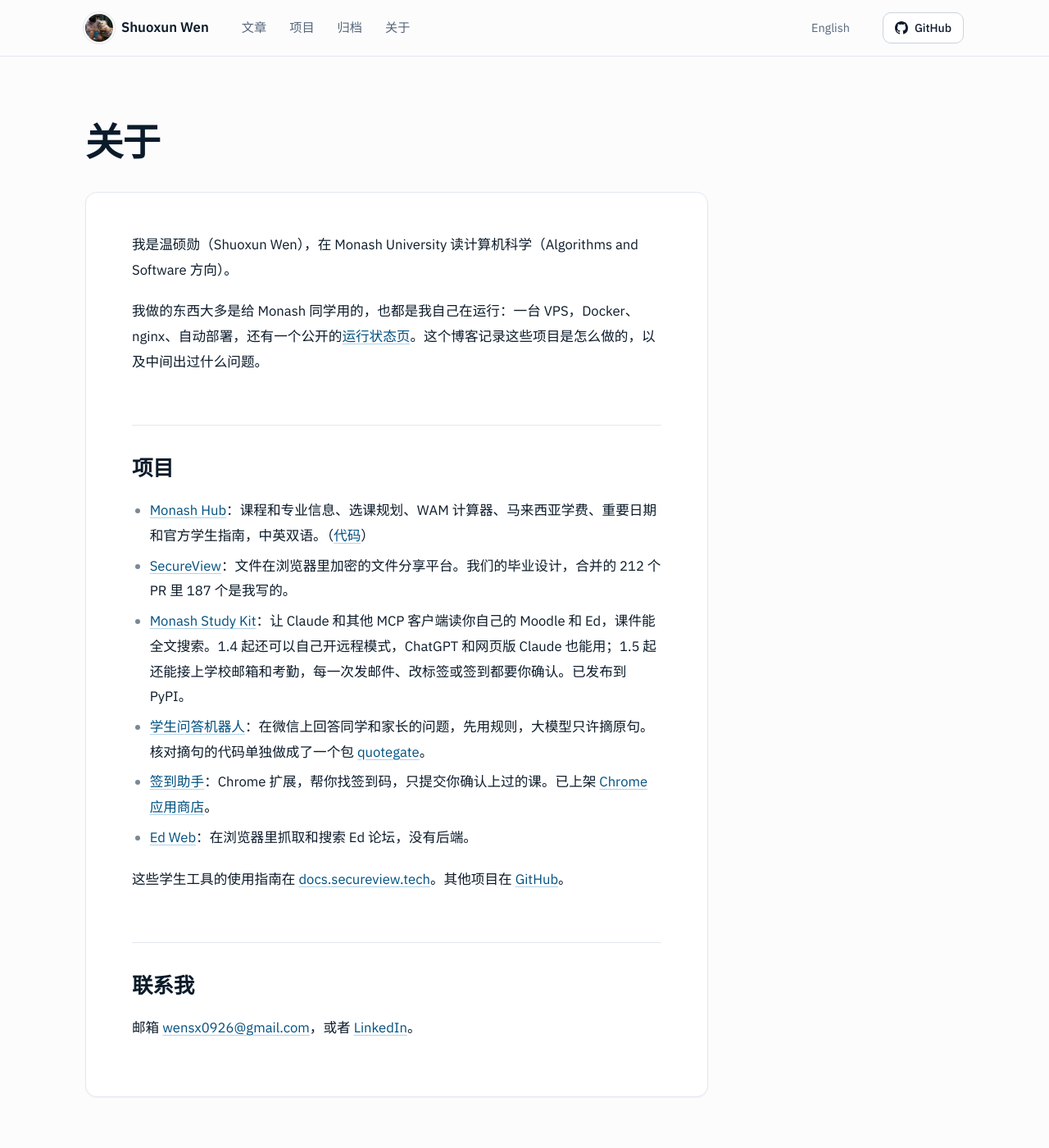
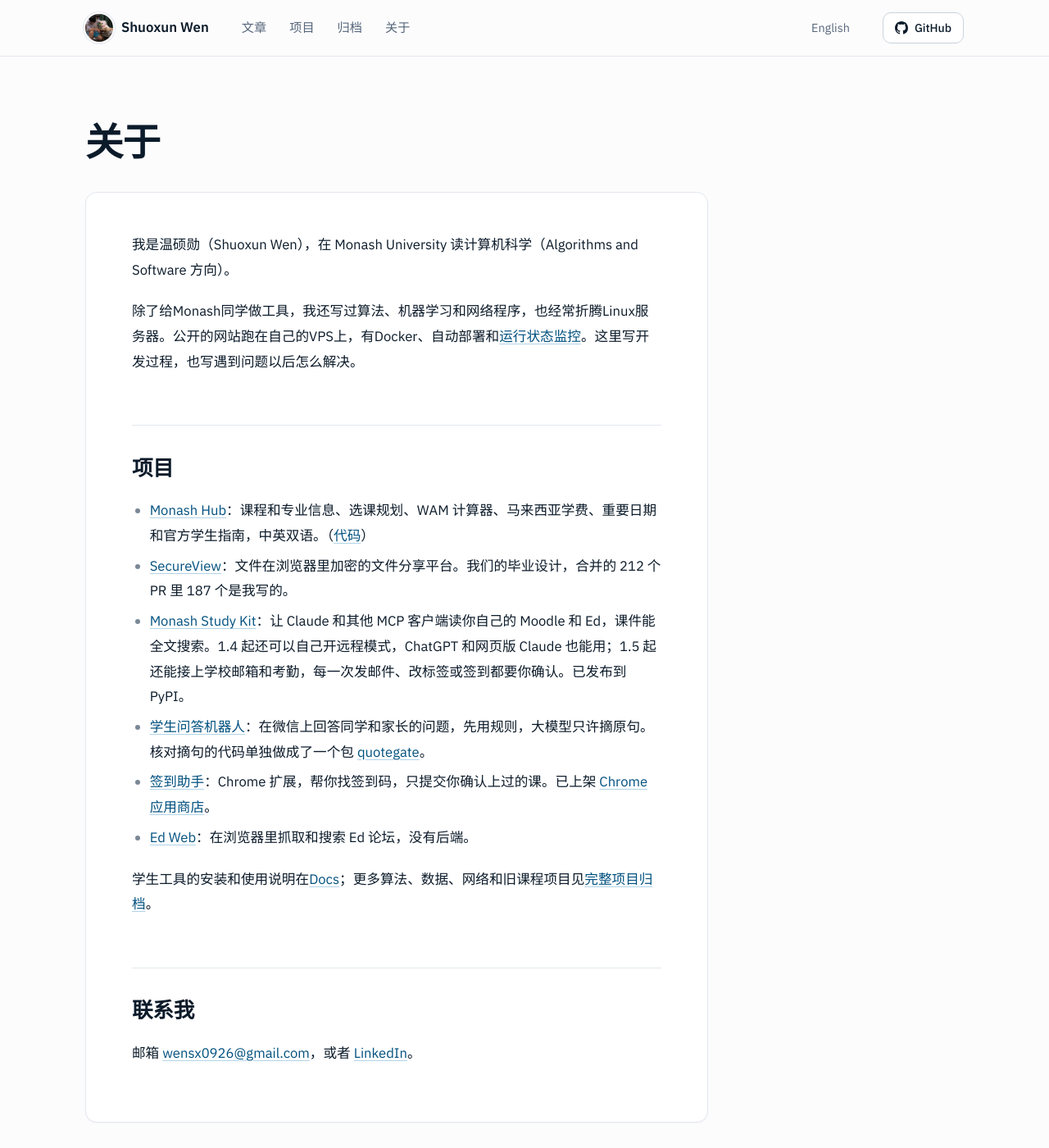
Before and after one commit to Waldo0926/waldo0926.github.io, a Jekyll site: the page built from zh/about/index.md, in a window 1280 px wide and 1400 px high. Shown: the whole window at 82% size. Built offline with Jekyll 4.4.1, drawn with Linux system fonts in a browser that asks for light colours.

Commit message:
content(blog): broaden personal introduction beyond student tools

```diff
--- a/zh/about/index.md
+++ b/zh/about/index.md
@@ -8,7 +8,7 @@
 
 我是温硕勋（Shuoxun Wen），在 Monash University 读计算机科学（Algorithms and Software 方向）。
 
-我做的东西大多是给 Monash 同学用的，也都是我自己在运行：一台 VPS，Docker、nginx、自动部署，还有一个公开的[运行状态页](https://waldo0926.github.io/uptime/)。这个博客记录这些项目是怎么做的，以及中间出过什么问题。
+除了给Monash同学做工具，我还写过算法、机器学习和网络程序，也经常折腾Linux服务器。公开的网站跑在自己的VPS上，有Docker、自动部署和[运行状态监控](https://waldo0926.github.io/uptime/)。这里写开发过程，也写遇到问题以后怎么解决。
 
 ## 项目
 
@@ -19,7 +19,7 @@
 - [签到助手](https://github.com/Waldo0926/monash-attendance-reminder)：Chrome 扩展，帮你找签到码，只提交你确认上过的课。已上架 [Chrome 应用商店](https://chromewebstore.google.com/detail/monash-attendance-helper/mnbkcmgkjmfngcifndchaidndhdfafcd?hl=zh-CN)。
 - [Ed Web](https://github.com/Waldo0926/ed-web)：在浏览器里抓取和搜索 Ed 论坛，没有后端。
 
-这些学生工具的使用指南在 [docs.secureview.tech](https://docs.secureview.tech)。其他项目在 [GitHub](https://github.com/Waldo0926)。
+学生工具的安装和使用说明在[Docs](https://docs.secureview.tech/zh-cn/)；更多算法、数据、网络和旧课程项目见[完整项目归档](/zh/projects/)。
 
 ## 联系我
 
```
